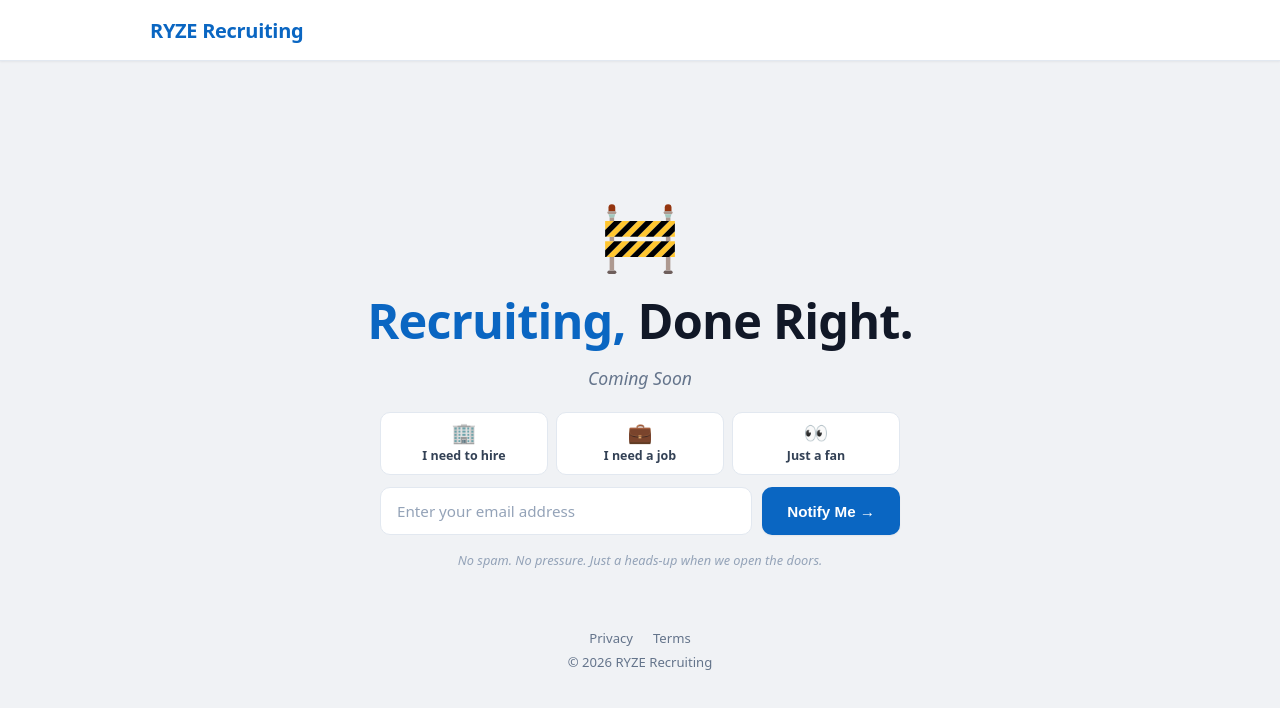
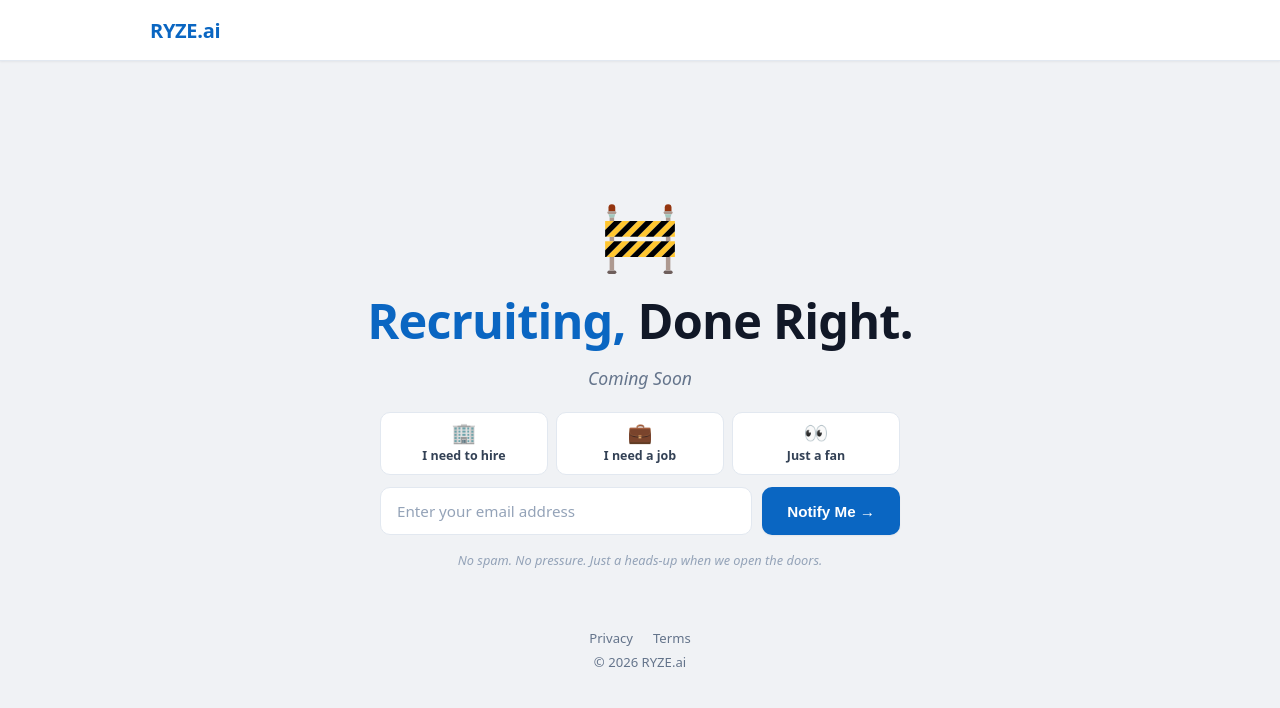
Before and after one commit to djahern-max/ryzerecruiting_frontend, a React (Vite) app: page / in a window 1280 px wide. Shown: the top 708 px of the page. Built offline with nearby package versions, Linux system fonts and the light colour scheme.

Commit message:
updated landing page for correct messaging

```diff
--- a/src/pages/Landing.jsx
+++ b/src/pages/Landing.jsx
@@ -76,7 +76,7 @@ function Landing() {
       {/* ── Header ── */}
       <header className={styles.header}>
         <div className={styles.headerContent}>
-          <span className={styles.logo}>RYZE Recruiting</span>
+          <span className={styles.logo}>RYZE.ai</span>
         </div>
       </header>
 
@@ -173,7 +173,7 @@ function Landing() {
             <a href="/privacy" className={styles.footerLink}>Privacy</a>
             <a href="/terms" className={styles.footerLink}>Terms</a>
           </div>
-          <p className={styles.copyright}>© 2026 RYZE Recruiting</p>
+          <p className={styles.copyright}>© 2026 RYZE.ai</p>
           <a href="/admin/login" className={styles.adminAccess}>Admin</a>
         </footer>
       </main>
```
